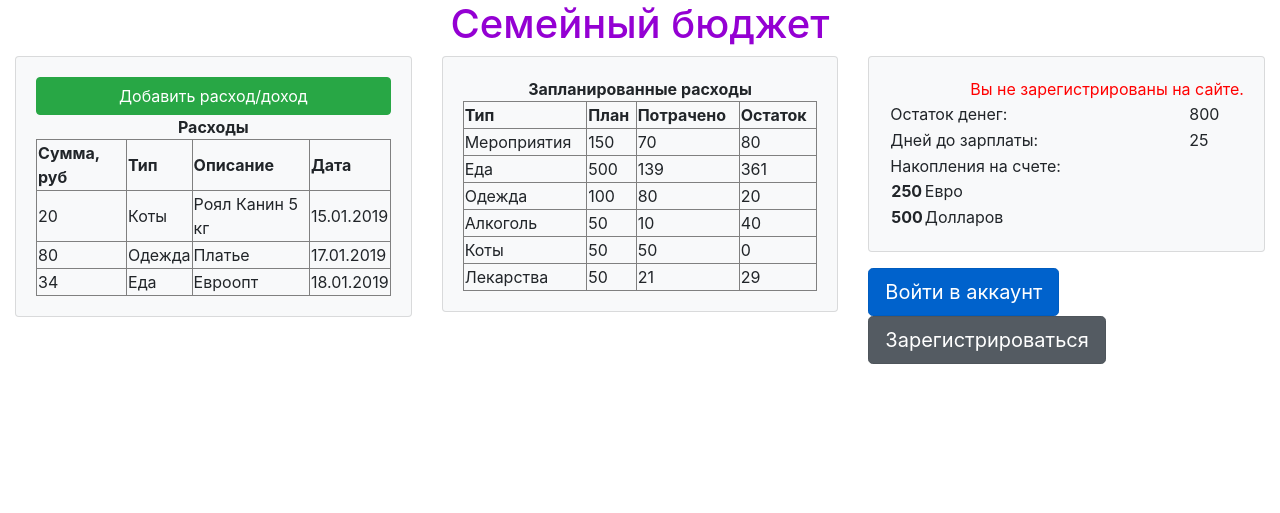
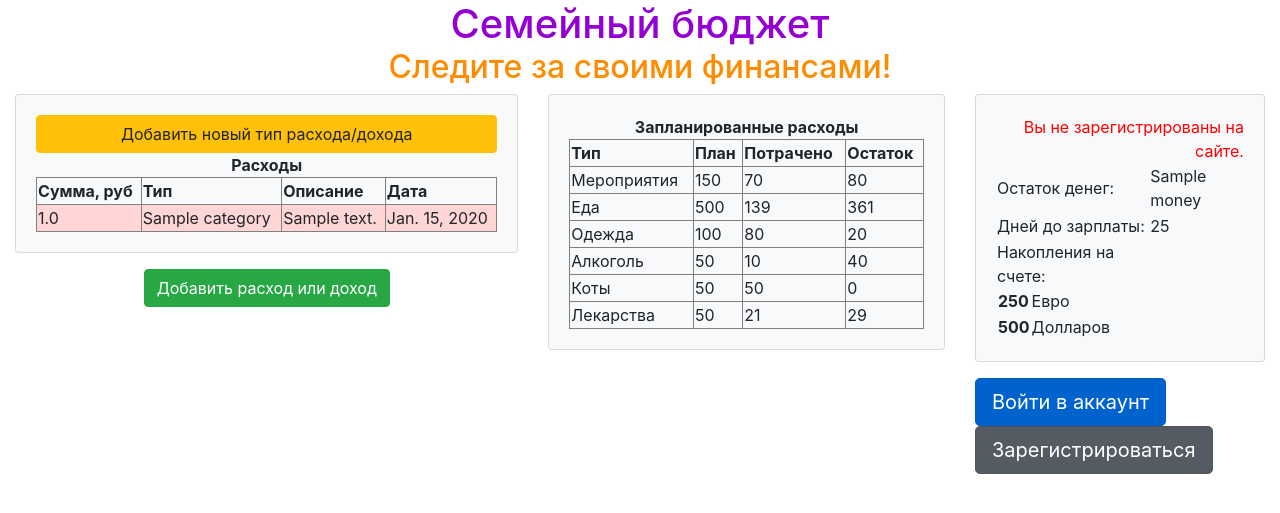
Before and after one commit to ViolOdn/family_budget, a Django app: template new_django_project/templates/index.html in a window 1280 px wide. Shown: the top 513 px of the page. Run offline with Django 3.2, Linux system fonts and the light colour scheme; tables that the repository leaves empty hold one stand-in row (values such as "Sample post"); the template is opened without the code that fills it: values that come from a table or form of the project are taken from there, most other values are stand-ins (such as "Sample title", 1, 10 or a date in 2020); some libraries are stand-ins or nearby versions.

Commit message:
Third commit

```diff
--- a/new_django_project/templates/index.html
+++ b/new_django_project/templates/index.html
@@ -1,9 +1,16 @@
-
 <!DOCTYPE html>
 <html lang="en">
 <head>
     <meta charset="UTF-8">
-    <title>Семейный бюджет</title>
+    <link rel="stylesheet" href="/static/css/bootstrap.min.css">
+<script src="/static/js/jquery-3.3.1.min.js" type="text/javascript"></script>
+<script src="/static/js/popper.min.js" type="text/javascript"></script>
+<script src="/static/js/bootstrap.min.js" type="text/javascript"></script>
+<script src="/static/js/my_js.js" type="text/javascript"></script>
+        <title>Семейный бюджет</title>
+</head>
+
+<body>
     <h1><div align=" center ">
         <div style="color:darkviolet">
               {% if flag == True %}
@@ -12,49 +19,84 @@
               {% else %}
               Семейный бюджет
               {% endif %}
+        <h2> <div align=" center ">
+            <div style="color:darkorange">
+            Следите за своими финансами!
+        </div> </h2>
 </div>
     </div></h1>
-    <link rel="stylesheet" href="/static/css/bootstrap.min.css">
-<script src="/static/js/jquery-3.3.1.slim.min.js"></script>
-<script src="/static/js/popper.min.js"></script>
-<script src="/static/js/bootstrap.min.js"></script>
-
-</head>
 <div class="container-fluid">
   <div class="row">
-    <div class="col-4">
+    <div class="col-5">
       <div class="card card-body bg-light">
-          <button type="button" class="btn btn-success">Добавить расход/доход</button>
+          <a href="show_categories" button type="button" class="btn btn-warning" id="add2">Добавить новый тип расхода/дохода </a></button>
           <div align=" center " size="+2"><b>Расходы</b></div>
-          <table border="1">
+          <table border="1" id="flow_table">
               <tr>
               <td><b>Сумма, руб</b></td>
               <td><b>Тип</b></td>
               <td><b>Описание</b></td>
               <td><b>Дата</b></td>
               </tr>
-              <tr>
-              <td>20</td>
-              <td>Коты</td>
-              <td>Роял Канин 5 кг</td>
-              <td>15.01.2019</td>
+
+              {%for flow in flows%}
+
+
+              <tr style="background-color:
+                      {% if flow.is_it_expense == True%}
+                      #FFD5D5
+                  {% else %}
+                   #D5FFD6
+                       {% endif %}
+                      ">
+                  <td> {{flow.sum}} </td>
+                  <td> {{flow.type_id.type_name}} </td>
+                  <td> {{flow.description}} </td>
+                  <td> {{flow.date}} </td>
+
               </tr>
-               <tr>
-              <td>80</td>
-              <td>Одежда</td>
-              <td>Платье</td>
-              <td>17.01.2019</td>
-              </tr>
-                 <tr>
-              <td>34</td>
-              <td>Еда</td>
-              <td>Евроопт</td>
-              <td>18.01.2019</td>
-              </tr>
+              {% endfor %}
           </table>
 
       </div>
+        <p> </p>
+        <div align=" center ">
+            <button type="button" class="btn btn-success" id="add1">Добавить расход или доход</button>
+
     </div>
+
+
+  <form method="post" action="/add_new_flow_of_funds" id="add_flow_table" style="display: none">
+
+  <div class="form-group">
+    <label for="formGroupExampleInput">Сумма</label>
+    <input type="text" class="form-control" placeholder="Введите сумму" name="flow_sum" >
+  </div>
+  <div class="form-group">
+    <label for="formGroupExampleInput2">Тип расхода/дохода</label>
+    <input type="text" class="form-control" name="flow_type_choise" placeholder="Введите тип расхода/дохода">
+
+  </div>
+  <div class="form-group">
+    <label for="formGroupExampleInput">Описание</label>
+    <input type="text" class="form-control" placeholder="комментарии" name="flow_description" >
+  </div>
+
+    <div class="form-group">
+    <label for="formGroupExampleInput">Дата</label>
+    <input type="date" class="form-control" placeholder="гггг-мм-чч или оставьте поле пустым для текущей даты" name="flow_date" >
+  </div>
+
+      <div class="form-group">
+    <label for="formGroupExampleInput">Это расход или доход?</label>
+    <input type="text" class="form-control" placeholder="поставьте - для расхода или + для дохода" name="expense_or_income" >
+  </div>
+
+    <button type="submit" class="btn btn-primary" id="add_flow"> Добавить расход/доход </button>
+</form>
+
+  </div>
+
     <div class="col-4">
       <div class="card card-body bg-light">
         <div align=" center "><b>Запланированные расходы</b></div>
@@ -105,7 +147,7 @@
           </table>
       </div>
     </div>
-    <div class="col-4">
+    <div class="col-3">
       <div class="card card-body bg-light">
 
 <div align="right", style="color:red">
@@ -120,7 +162,7 @@
           <table>
               <tr>
               <td>Остаток денег:</td>
-              <td>800</td>
+              <td>{{ money }}</td>
               </tr>
               <tr>
               <td>Дней до зарплаты:</td>
```
